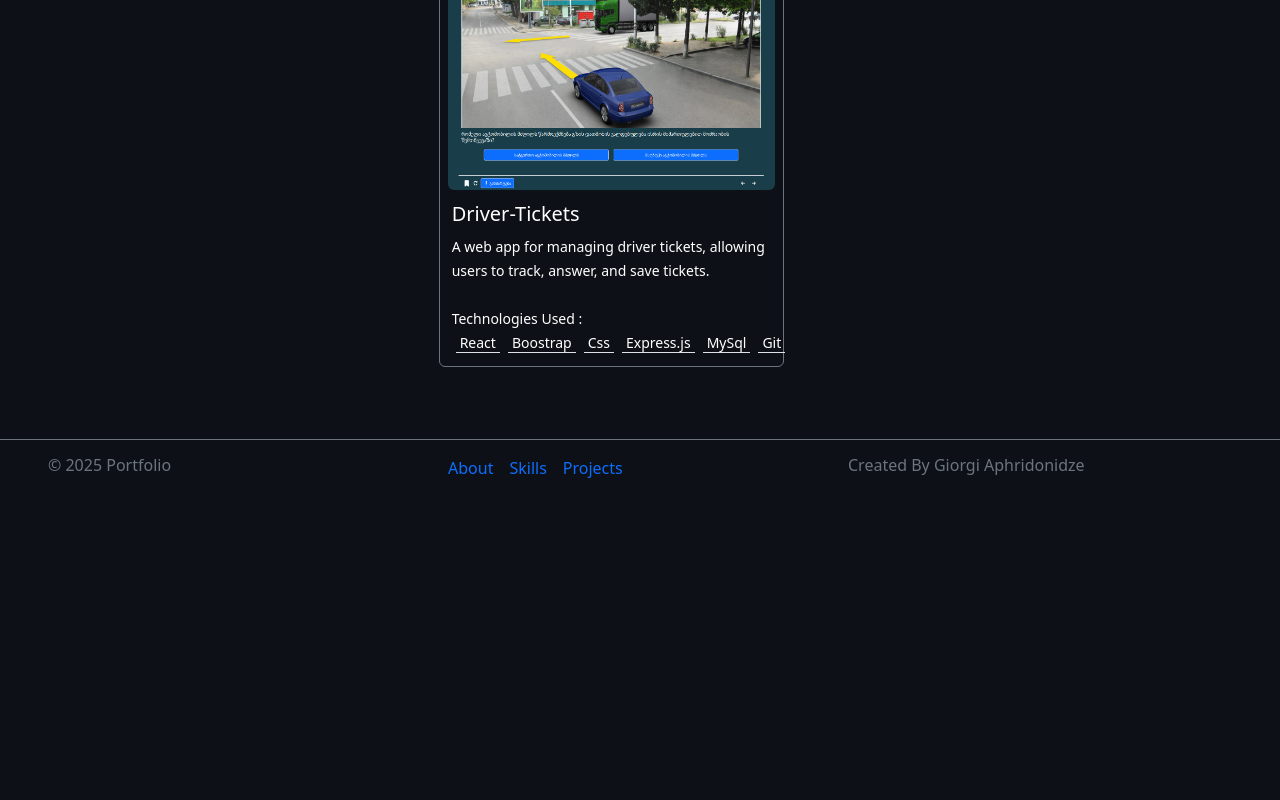
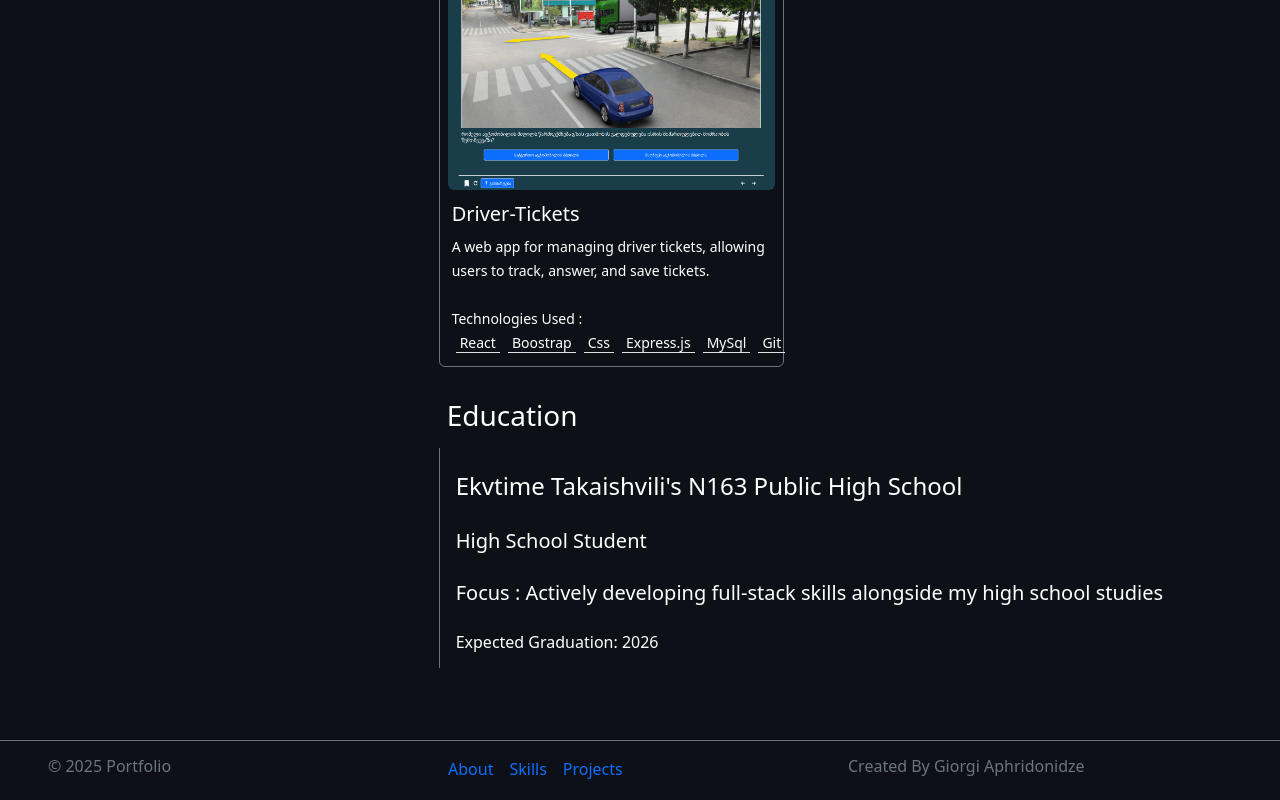
Before and after one commit to Apridonidze/portfolio, a React (Vite) app in the folder frontend/: page / in a window 1280 px wide. Shown: the part 2360-3160 px from the top of the page. Before the commit the page ends 2859 px from the top, so only its background shows below. Built offline with nearby package versions, Linux system fonts and the light colour scheme.

Commit message:
finisehd Education.jsx component

```diff
--- a/frontend/src/App.jsx
+++ b/frontend/src/App.jsx
@@ -6,6 +6,7 @@ import Profile from "./components/Profile";
 import Projects from "./components/Projects";
 import README from "./components/README";
 import Alert from "./components/Alert"; //importing components
+import Education from "./components/Education";
 
 const App = () => {
 
@@ -31,6 +32,7 @@ const App = () => {
           <div className="body-right d-flex flex-column col cols-8 mx-auto ">
               <README />
               <Projects />
+              <Education />
           </div>
 
         </div>
--- a/frontend/src/components/Education.jsx
+++ b/frontend/src/components/Education.jsx
@@ -1,13 +1,15 @@
 const Education = () => {
     return(
-        <div className="education-container">
+        <div className="education-container container mt-3 mx-1 p-2 ">
 
-            <div className="education-header">
-                <h1>Education</h1>
-            </div>
+            <h3 className='pb-4'>Education</h3>
 
-            <div className="education-container">
-                <h4>Ekvtime Takaishvili's N163 Public High School – High School Student</h4>
+            <div className="row g-3 gap-1 d-flex w-100 border-start p-2 border-secondary">
+
+                <h4>Ekvtime Takaishvili's N163 Public High School </h4>
+                <h5>High School Student</h5>
+                <h5>Focus : Actively developing full-stack skills alongside my high school studies</h5>
+                <h6>Expected Graduation: 2026</h6>
             </div>
 
         </div>
```
